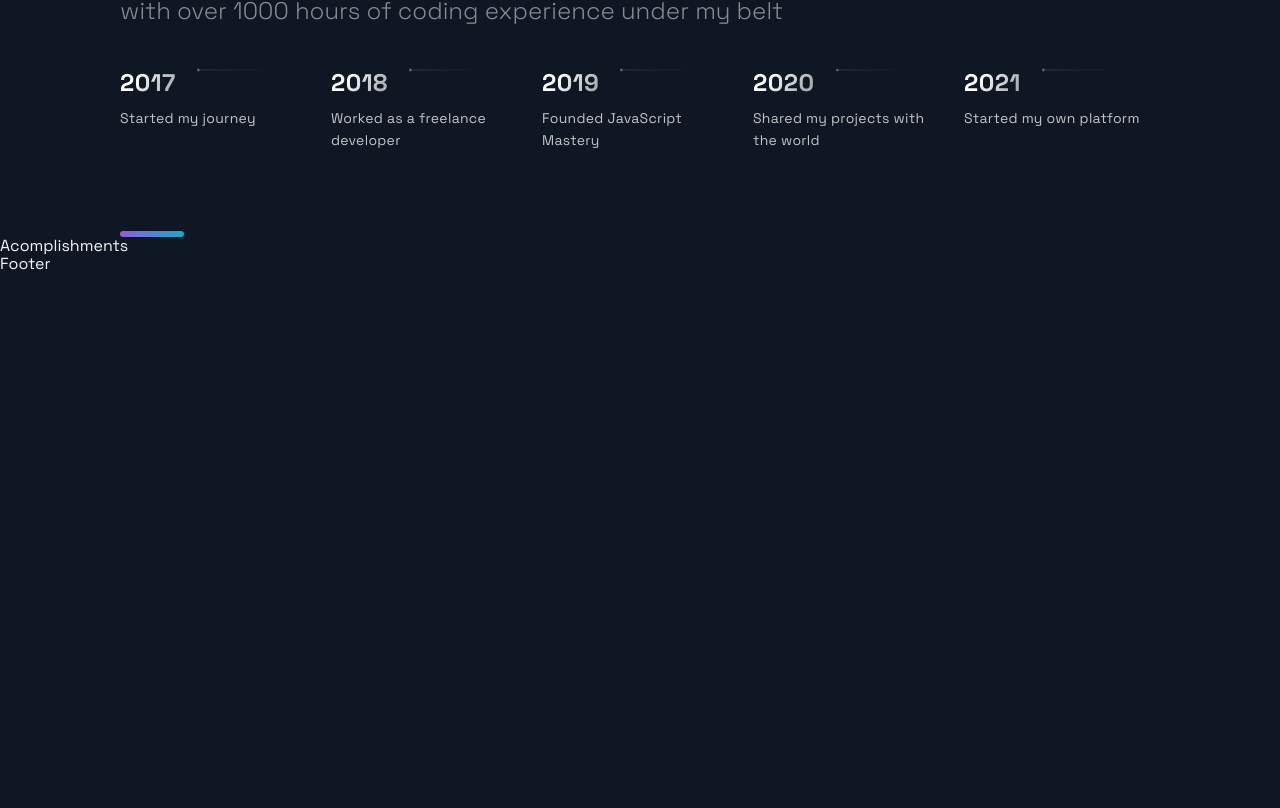
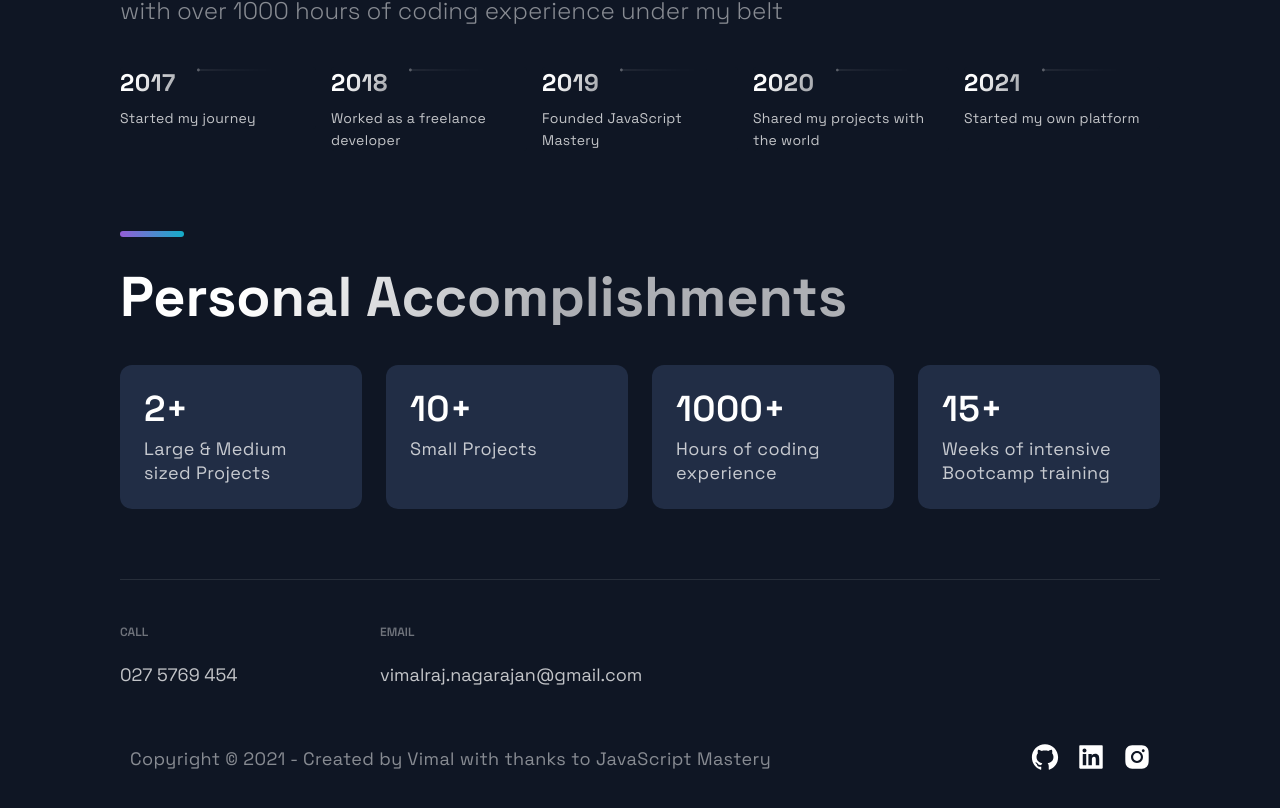
Before and after one commit to vimal-raj-nagarajan/Portfolio, a Next.js app: page / in a window 1280 px wide. Shown: the part 3050-3858 px from the top of the page. Before the commit the page ends 3324 px from the top, so only its background shows below. Built offline with nearby package versions, Linux system fonts and the light colour scheme.

Commit message:
Add Accomplishments and Footer

```diff
--- a/src/components/Acomplishments/Acomplishments.js
+++ b/src/components/Acomplishments/Acomplishments.js
@@ -4,16 +4,24 @@ import { Section, SectionDivider, SectionTitle } from '../../styles/GlobalCompon
 import { Box, Boxes, BoxNum, BoxText } from './AcomplishmentsStyles';
 
 const data = [
-  { number: 20, text: 'Open Source Projects'},
-  { number: 1000, text: 'Students', },
-  { number: 1900, text: 'Github Followers', },
-  { number: 5000, text: 'Github Stars', }
+  { number: 2, text: 'Large & Medium sized Projects'},
+  { number: 10, text: 'Small Projects', },
+  { number: 1000, text: 'Hours of coding experience', },
+  { number: 15, text: 'Weeks of intensive Bootcamp training', }
 ];
 
 const Acomplishments = () => (
-  <div>
-    Acomplishments
-  </div>
+  <Section>
+    <SectionTitle>Personal Accomplishments</SectionTitle>
+    <Boxes>
+      {data.map((card,index) => (
+        <Box key={index}>
+          <BoxNum>{card.number}+</BoxNum>
+          <BoxText>{card.text}</BoxText>
+        </Box>
+      ))}
+    </Boxes>
+  </Section>
 );
 
 export default Acomplishments;
--- a/src/components/Footer/Footer.js
+++ b/src/components/Footer/Footer.js
@@ -6,9 +6,35 @@ import { CompanyContainer, FooterWrapper, LinkColumn, LinkItem, LinkList, LinkTi
 
 const Footer = () => {
   return (
-    <div>
-      Footer
-    </div>
+    <FooterWrapper>
+      <LinkList>
+        <LinkColumn>
+          <LinkTitle>Call</LinkTitle>
+          <LinkItem href="tel:027-5769-454">027 5769 454</LinkItem>
+        </LinkColumn>
+        <LinkColumn>
+          <LinkTitle>Email</LinkTitle>
+          <LinkItem href="mailto:vimalraj.nagarajan@gmail.com">vimalraj.nagarajan@gmail.com</LinkItem>
+        </LinkColumn>
+      </LinkList>
+      <SocialIconsContainer>
+        <CompanyContainer>
+          {/* <Slogan></Slogan> */}
+          <Slogan>Copyright © 2021 - Created by Vimal with thanks to JavaScript Mastery</Slogan>
+        </CompanyContainer>
+        <SocialContainer>
+        <SocialIcons href="https://github.com/vimal-raj-nagarajan" target="_blank">
+        <AiFillGithub size = "3rem"/>
+      </SocialIcons>
+      <SocialIcons href="https://www.linkedin.com/in/vimal-raj-nagarajan/" target="_blank">
+        <AiFillLinkedin size = "3rem"/>
+      </SocialIcons>
+      <SocialIcons href="https://www.instagram.com/?hl=en" target="_blank">
+        <AiFillInstagram size = "3rem"/>
+      </SocialIcons>
+      </SocialContainer>
+      </SocialIconsContainer>
+    </FooterWrapper>
   );
 };
 
--- a/src/components/Header/Header.js
+++ b/src/components/Header/Header.js
@@ -32,13 +32,13 @@ const Header = () =>  (
       </li>
     </Div2>
     <Div3>
-      <SocialIcons href="https://github.com/vimal-raj-nagarajan">
+      <SocialIcons href="https://github.com/vimal-raj-nagarajan" target="_blank">
         <AiFillGithub size = "3rem"/>
       </SocialIcons>
-      <SocialIcons href="https://www.linkedin.com/in/vimal-raj-nagarajan/">
+      <SocialIcons href="https://www.linkedin.com/in/vimal-raj-nagarajan/" target="_blank">
         <AiFillLinkedin size = "3rem"/>
       </SocialIcons>
-      <SocialIcons href="https://www.instagram.com/?hl=en">
+      <SocialIcons href="https://www.instagram.com/?hl=en" target="_blank">
         <AiFillInstagram size = "3rem"/>
       </SocialIcons>
     </Div3>
```
